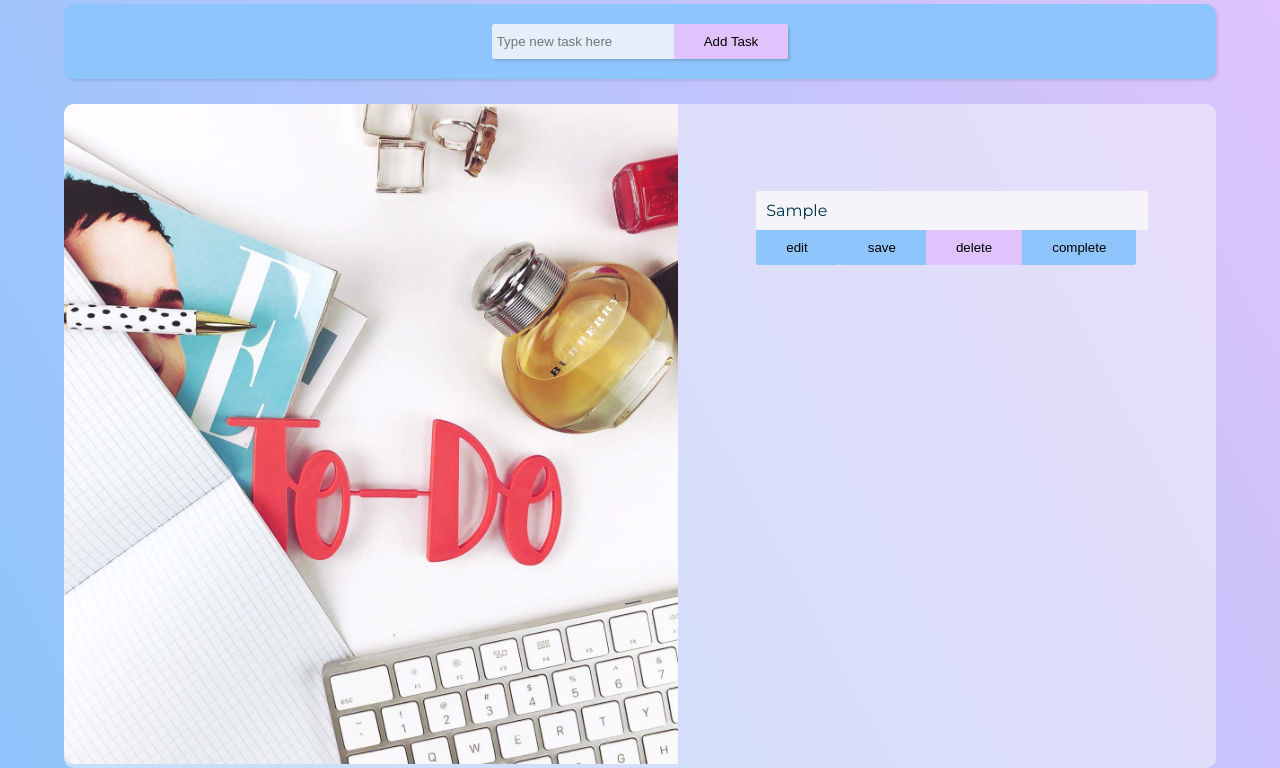
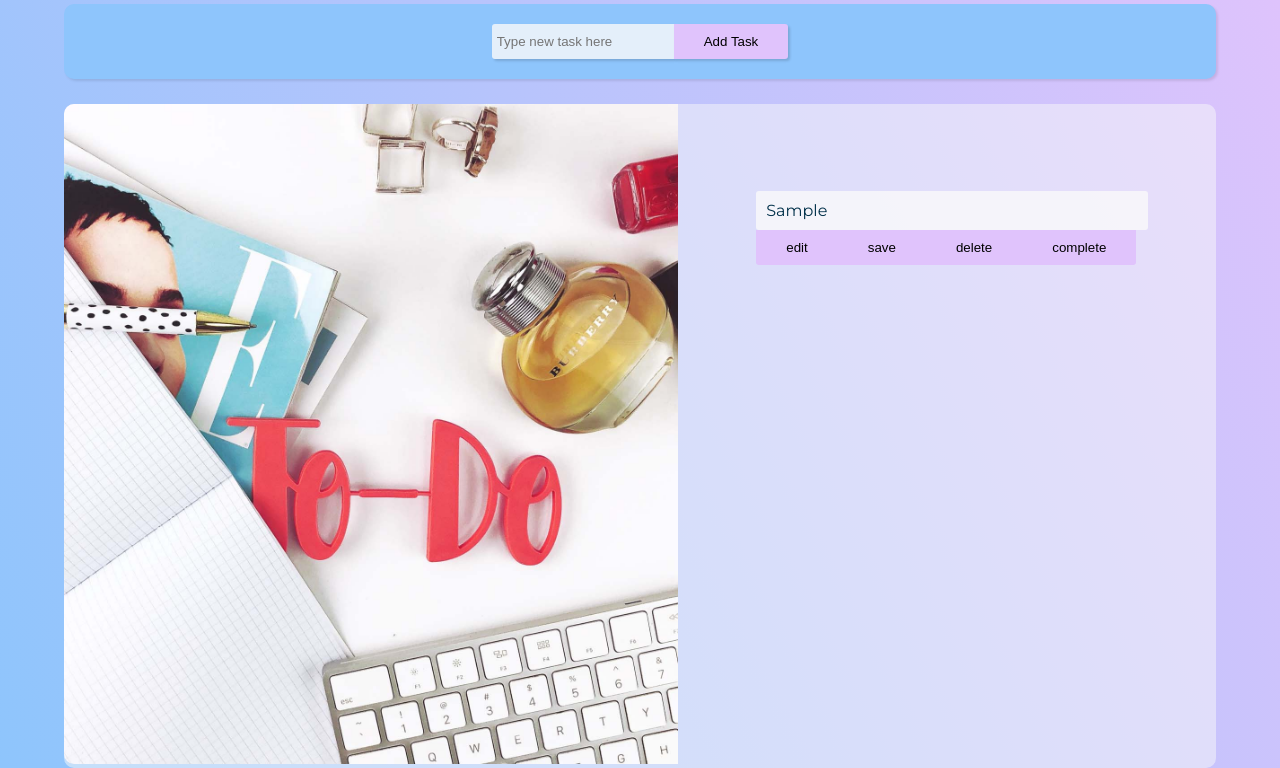
Before and after one commit to StaciVR/ToDo-App, a plain HTML site: page index.html in a window 1280 px wide. Both pictures are taken after typing "Sample" into the empty fields and a click on the button "Add Task". Shown: the part 71-839 px from the top of the page. Drawn offline with Linux system fonts and the light colour scheme.

Commit message:
udpdated some css
created css class for save button and changed button colours throughout

```diff
--- a/script.js
+++ b/script.js
@@ -32,8 +32,10 @@ function addNew() {
 
     document.querySelector(".itemListBox").appendChild(editBtn);
 
+    //create save button for after a task has been edited
+
     const saveBtn = document.createElement("button");
-    saveBtn.className = "editBtnStyle";
+    saveBtn.className = "saveBtnStyle";
     saveBtn.innerHTML = "save";
 
     document.querySelector(".itemListBox").appendChild(saveBtn);
--- a/styles.css
+++ b/styles.css
@@ -122,7 +122,7 @@ img {
 }
 
 .editBtnStyle {
-    background-color: #8EC5FC;
+    background-color: #E0C3FC;
     border: none;
     padding: 10px 30px 10px 30px;
     border-bottom-left-radius: 3px;
@@ -134,8 +134,21 @@ img {
     transition: 0.3s;
 }
 
+.saveBtnStyle {
+    background-color: #E0C3FC;
+    border: none;
+    padding: 10px 30px 10px 30px;
+
+}
+
+.saveBtnStyle:hover {
+    background-color: #003049;
+    color: aliceblue;
+    transition: 0.3s;
+}
+
 .completeBtnStyle {
-    background-color: #8EC5FC;
+    background-color: #E0C3FC;
     border: none;
     padding: 10px 30px 10px 30px;
     border-bottom-right-radius: 3px;
```
